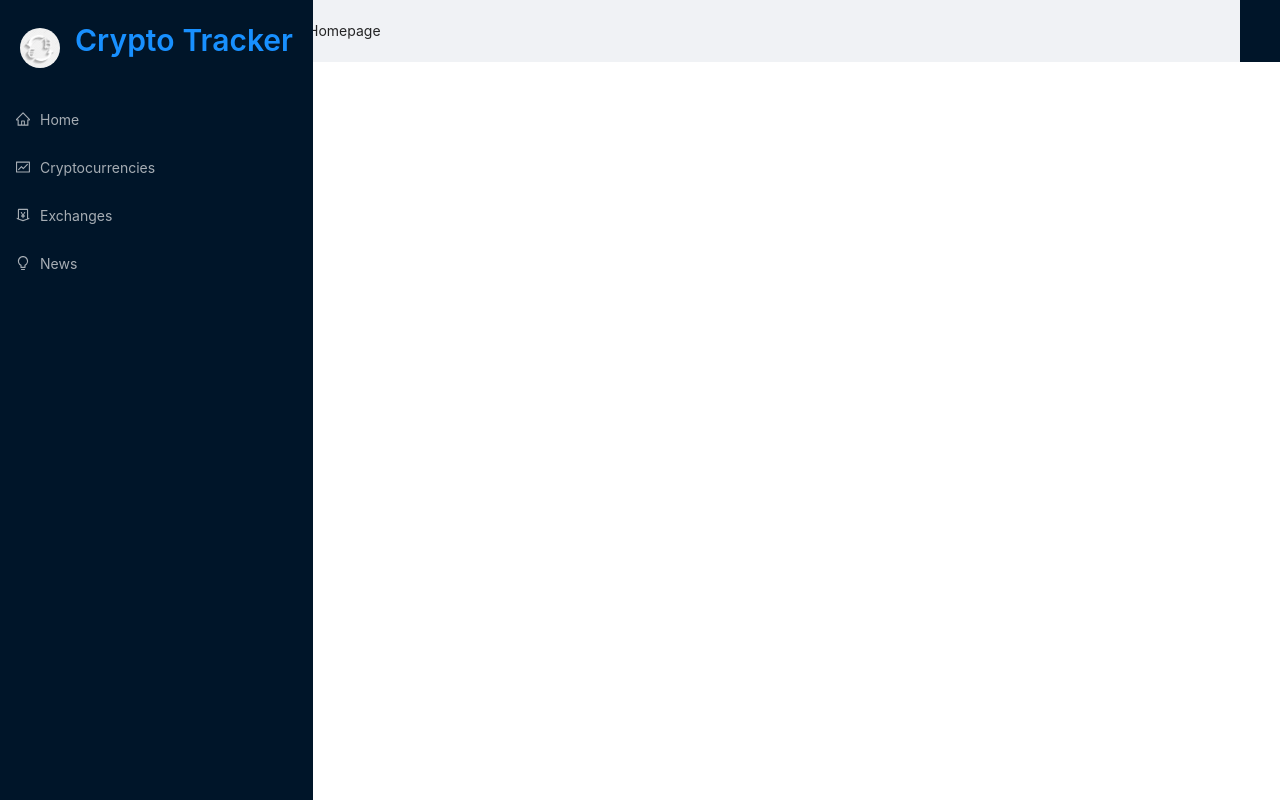
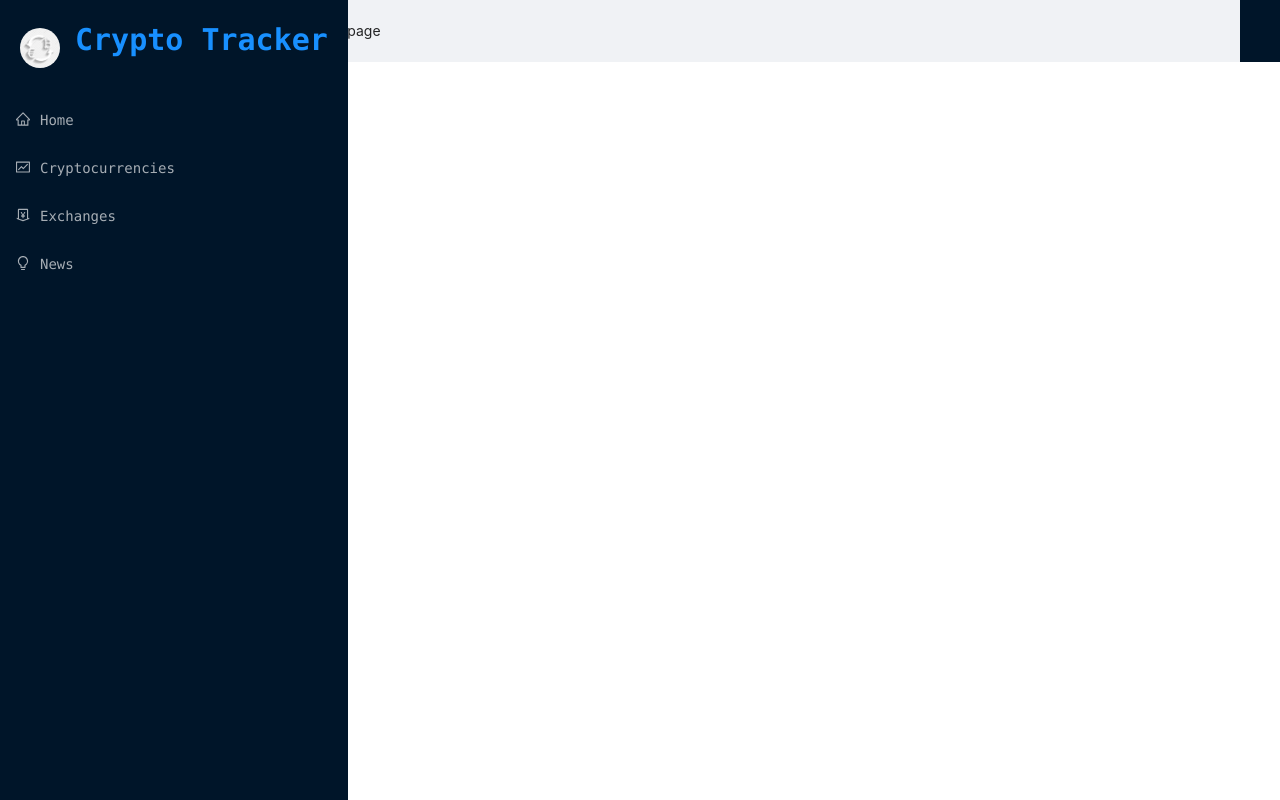
Before and after one commit to nathanlao/crypto_tracker_web_application, a React (Create React App) app: page / in a window 1280 px wide. Built offline with nearby package versions, Linux system fonts and the light colour scheme.

Commit message:
Updated routes/nav-container font-family

```diff
--- a/src/App.css
+++ b/src/App.css
@@ -35,6 +35,7 @@ a:hover{
 }
 .routes{
     padding: 20px;
+    /* font-family: Monaco; */
 }
 .nav-container{
     position: fixed;
@@ -43,6 +44,7 @@ a:hover{
     height: 100vh;
     margin: 0px;
     background-color: rgb(0, 21, 41);
+    font-family: Monaco;
 }
 
 .logo-container{
```
